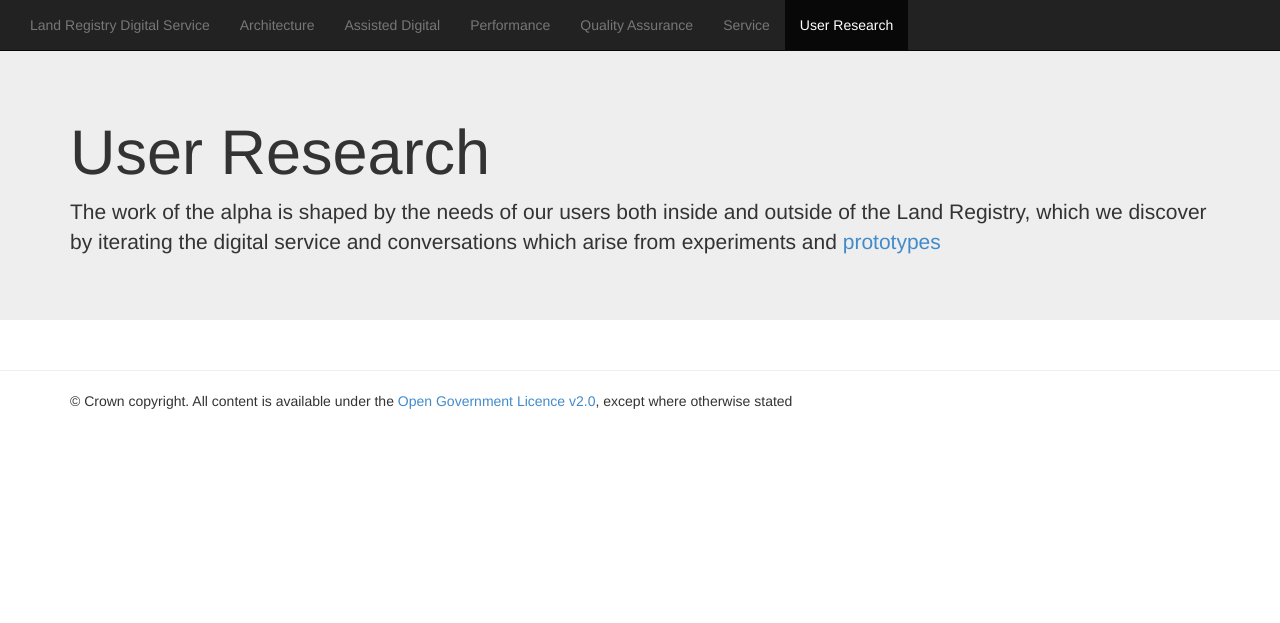
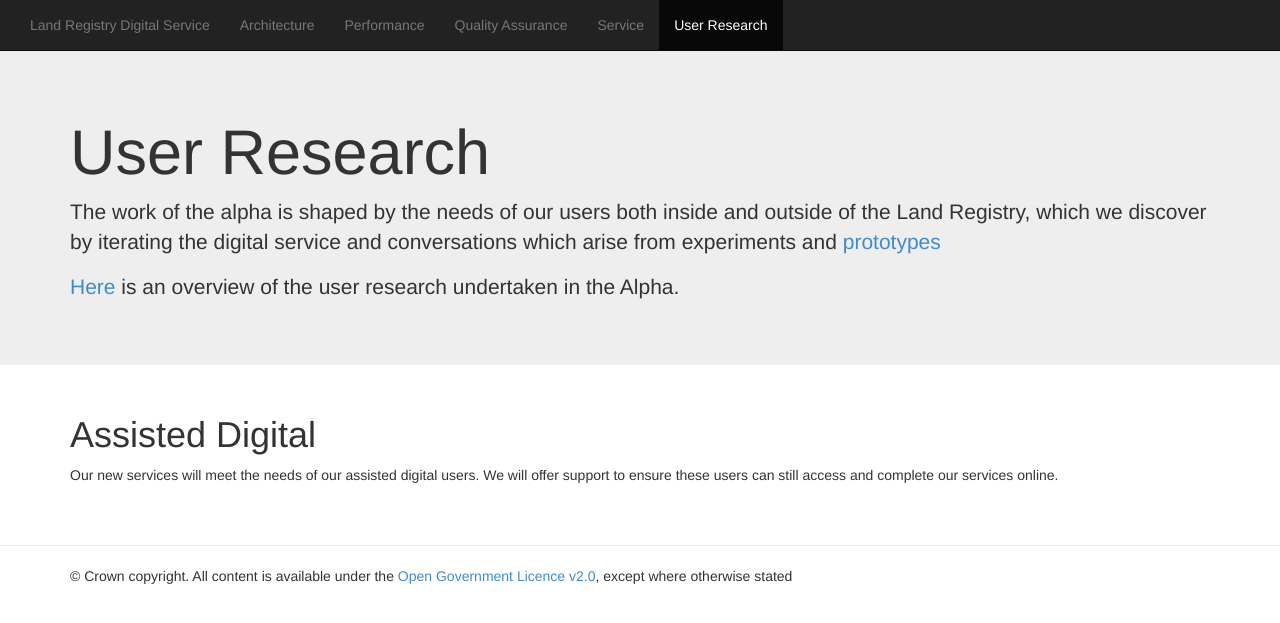
Before and after one commit to ztrelease/landregistry.github.io, a Jekyll site: the page built from user-research.html, in a window 1280 px wide. Shown: the top 623 px of the page. Built offline with Jekyll 4.4.1, drawn with Linux system fonts in a browser that asks for light colours.

Commit message:
moved assisted digital under user research

```diff
--- a/user-research.html
+++ b/user-research.html
@@ -7,5 +7,14 @@
   <div class="container">
     <h1>User Research</h1>
     <p>The work of the alpha is shaped by the needs of our users both inside and outside of the Land Registry, which we discover by iterating the digital service and conversations which arise from experiments and <a href="http://prototypes.landregistryconcept.co.uk/">prototypes</a></p>
+
+    <p><a href="https://docs.google.com/document/d/1HXn4JCnwx4X6keZX2cGIKtMVjGkQA9qjH6lDNp6yQBs/mobilebasic">Here</a> is an overview of the user research undertaken in the Alpha.</p>
   </div>
 </div>
+
+<div class="container">
+  <h1>Assisted Digital</h1>
+  <p>
+     Our new services will meet the needs of our assisted digital users. We will offer support to ensure these users can still access and complete our services online.
+  </p>
+</div>
```
Also changed, not shown: assisted-digital.html (deleted, +0 -13 lines).
